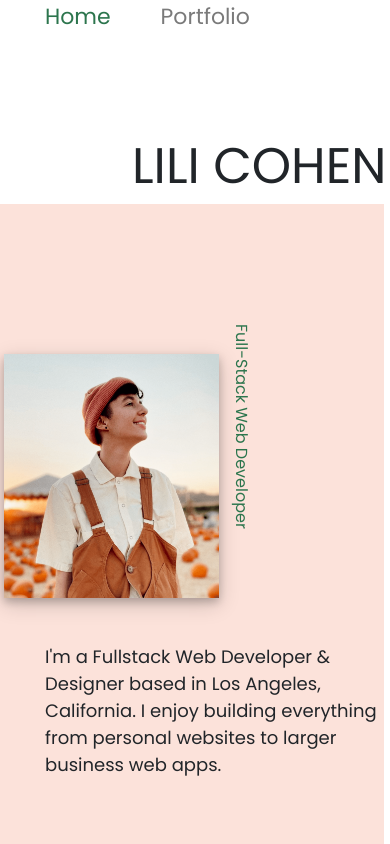
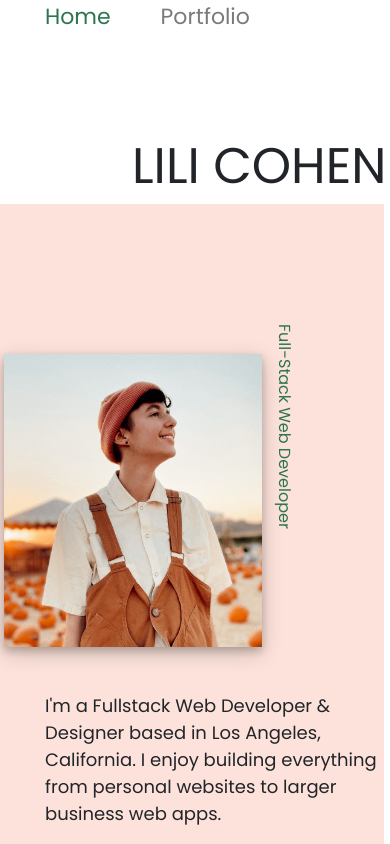
Before and after one commit to lilipcohen/Portfolio, a React (Create React App) app in the folder client/: page / in a window 390 px wide. Shown: the top 844 px of the page. Built offline with nearby package versions, Linux system fonts and the light colour scheme.

Commit message:
almost there

```diff
--- a/client/src/styles/Home.css
+++ b/client/src/styles/Home.css
@@ -105,7 +105,7 @@ p {
   }
 
   #imgHome {
-    height: 30%;
-    width: 50%;
+    height: 40%;
+    width: 60%;
   }
 }
```
